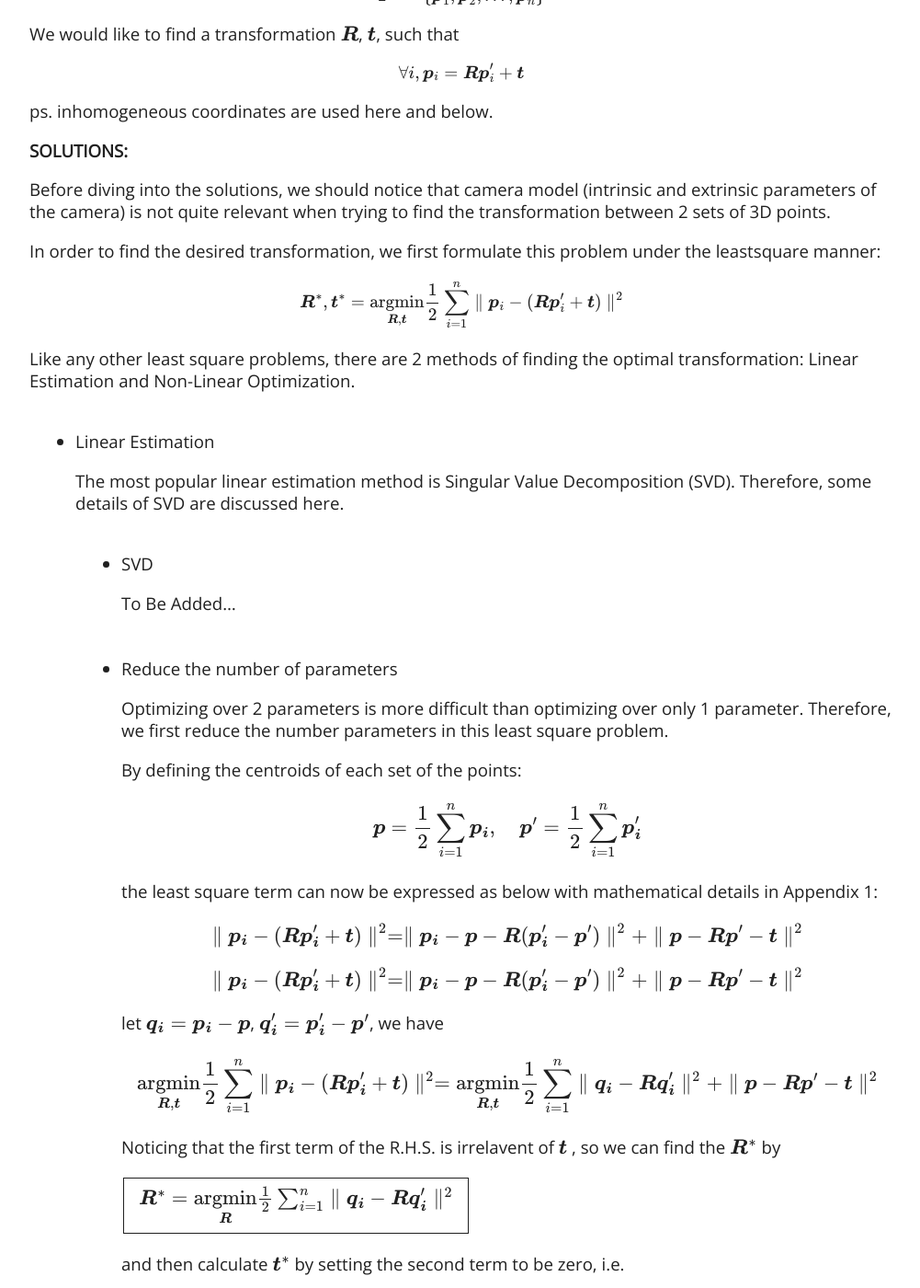
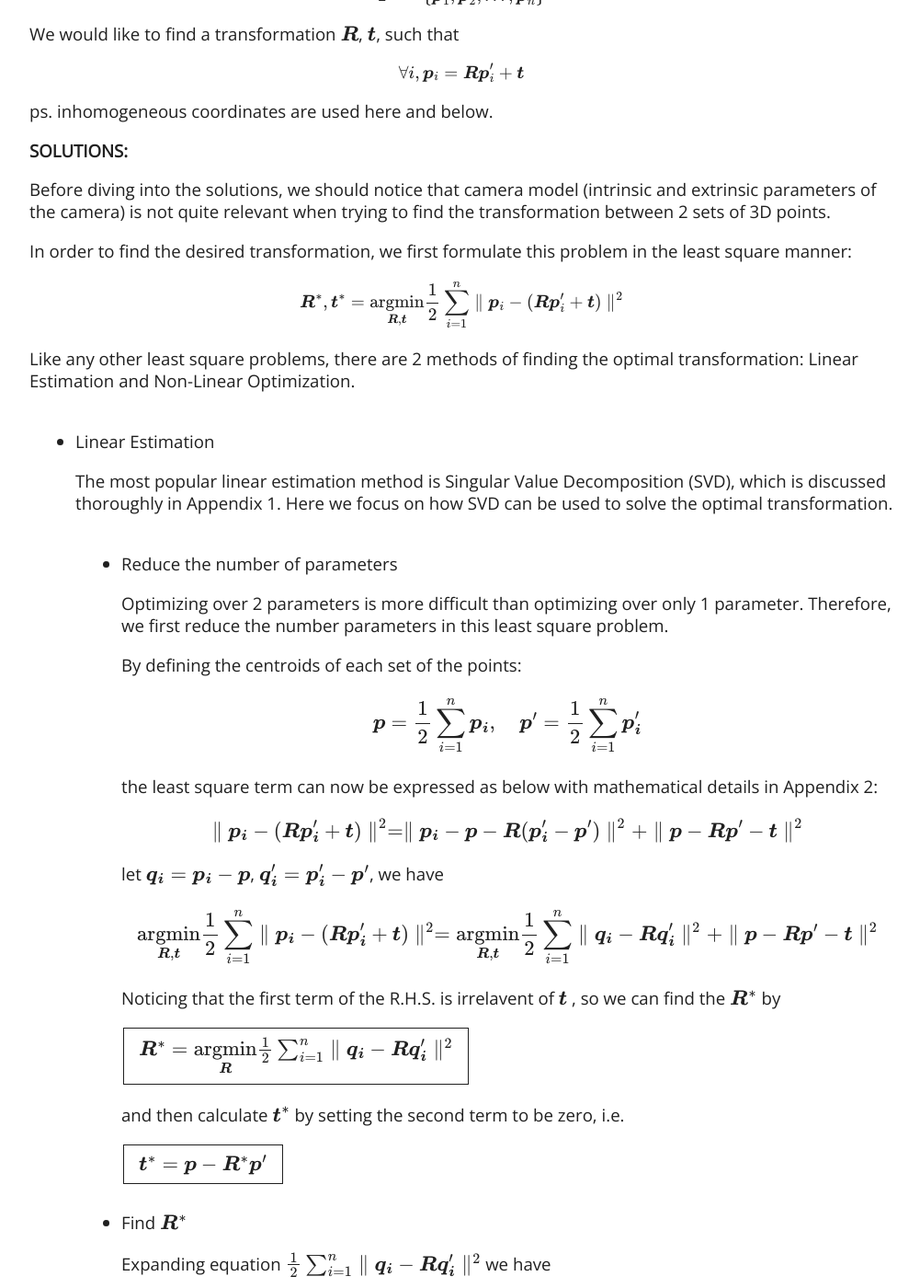
Before and after one commit to YuhangMing/YuhangMing.github.io, a Jekyll site: the page built from _posts/2018-09-30-ICP.markdown, in a window 1280 px wide and 1400 px high, scrolled down 568 px. Shown: the whole window at 92% size, without its empty margins (138-1139 px from the left). Built offline with Jekyll 4.4.1, drawn with Linux system fonts in a browser that asks for light colours; formulas are drawn with MathJax 3; comment, search, counter and statistics services are not loaded; some of the changed text lies outside the part shown.

Commit message:
Non-linear added

```diff
--- a/_posts/2018-09-30-ICP.markdown
+++ b/_posts/2018-09-30-ICP.markdown
@@ -28,7 +28,7 @@
 
   Before diving into the solutions, we should notice that camera model (intrinsic and extrinsic parameters of the camera) is not quite relevant when trying to find the transformation between 2 sets of 3D points.
 
-  In order to find the desired transformation, we first formulate this problem under the leastsquare manner:
+  In order to find the desired transformation, we first formulate this problem in the least square manner:
 
   $$ \boldsymbol{R}^*, \boldsymbol{t}^* = \underset{ \boldsymbol{R}, \boldsymbol{t} } {\mathrm{argmin}} \frac{1}{2} \sum_{i=1}^n \parallel \boldsymbol{p}_i - (\boldsymbol{R}\boldsymbol{p}'_i + \boldsymbol{t})  \parallel^2 $$
 
@@ -36,11 +36,7 @@
 
   - Linear Estimation
 
-    The most popular linear estimation method is Singular Value Decomposition (SVD). Therefore, some details of SVD are discussed here.
-
-    - SVD
-
-      To Be Added...
+    The most popular linear estimation method is Singular Value Decomposition (SVD), which is discussed thoroughly in Appendix 1. Here we focus on how SVD can be used to solve the optimal transformation.
 
     - Reduce the number of parameters
 
@@ -50,9 +46,7 @@
 
       $$ \boldsymbol{p} = \frac{1}{2} \sum_{i=1}^n \boldsymbol{p_i}, \quad \boldsymbol{p}' = \frac{1}{2} \sum_{i=1}^n \boldsymbol{p_i}' $$
 
-      the least square term can now be expressed as below with mathematical details in Appendix 1:
-
-      $$ \parallel \boldsymbol{p_i} - (\boldsymbol{R}\boldsymbol{p_i}' + \boldsymbol{t}) \parallel^2 = \parallel \boldsymbol{p_i} - \boldsymbol{p} - \boldsymbol{R}(\boldsymbol{p_i}' - \boldsymbol{p}') \parallel^2 + \parallel \boldsymbol{p} - \boldsymbol{R}\boldsymbol{p}' - \boldsymbol{t} \parallel^2 $$
+      the least square term can now be expressed as below with mathematical details in Appendix 2:
 
       $$ \parallel \boldsymbol{p_i} - (\boldsymbol{R}\boldsymbol{p_i}' + \boldsymbol{t}) \parallel^2 = \parallel \boldsymbol{p_i} - \boldsymbol{p} - \boldsymbol{R}(\boldsymbol{p_i}' - \boldsymbol{p}') \parallel^2 + \parallel \boldsymbol{p} - \boldsymbol{R}\boldsymbol{p}' - \boldsymbol{t} \parallel^2 $$
 
@@ -84,7 +78,7 @@
 
       $$ \boldsymbol{R}^* = \underset{ \boldsymbol{R} }{\mathrm{argmax}} \frac{1}{2} \sum_{i=1}^n \boldsymbol{q_i}^T \boldsymbol{R} \boldsymbol{q_i}' $$
 
-      now we try to isolate $$\boldsymbol{R}$$ out of the summation (mathematical details can be found in Appendix 2):
+      now we try to isolate $$\boldsymbol{R}$$ out of the summation (mathematical details can be found in Appendix 3):
 
       $$ \sum_{i=1}^n \boldsymbol{q_i}^T \boldsymbol{R} \boldsymbol{q_i}' = tr(\boldsymbol{R} \sum_{i=1}^n \boldsymbol{q_i}' \boldsymbol{q_i}^T) $$
 
@@ -94,9 +88,20 @@
 
       where \boldsymbol{\Sigma} is a diagonal matrix of sigular values in descending order, and \boldsymbol{U} and \boldsymbol{V} are both diagonal matrices. When matrix $$ \boldsymbol{H} $$ is full rank,
 
-      | $$ \boldsymbol{R} = \boldsymbol{U}\boldsymbol{V}^T $$ |
+      | $$ \boldsymbol{R}^* = \boldsymbol{U}\boldsymbol{V}^T $$ |
 
-      Mathematical details about the optimality can be found in Appendix 3.
+      Mathematical details about the optimality can be found in Appendix 4.
+
+  - Non-Linear Optimization
+
+    Non-Linear optimization method can solve for the optimal transformation in an interative manner.
+
+    Details To Be Added...
+
+
+#### Variants:
+
+  More about efficient variants of ICP algorithms will be discussed along with how they are used in SLAM++.
 
 
 #### Reference:
```
Also changed, not shown: other parts of _posts/2018-09-30-ICP.markdown (+4 -0 lines), 2 other files.
